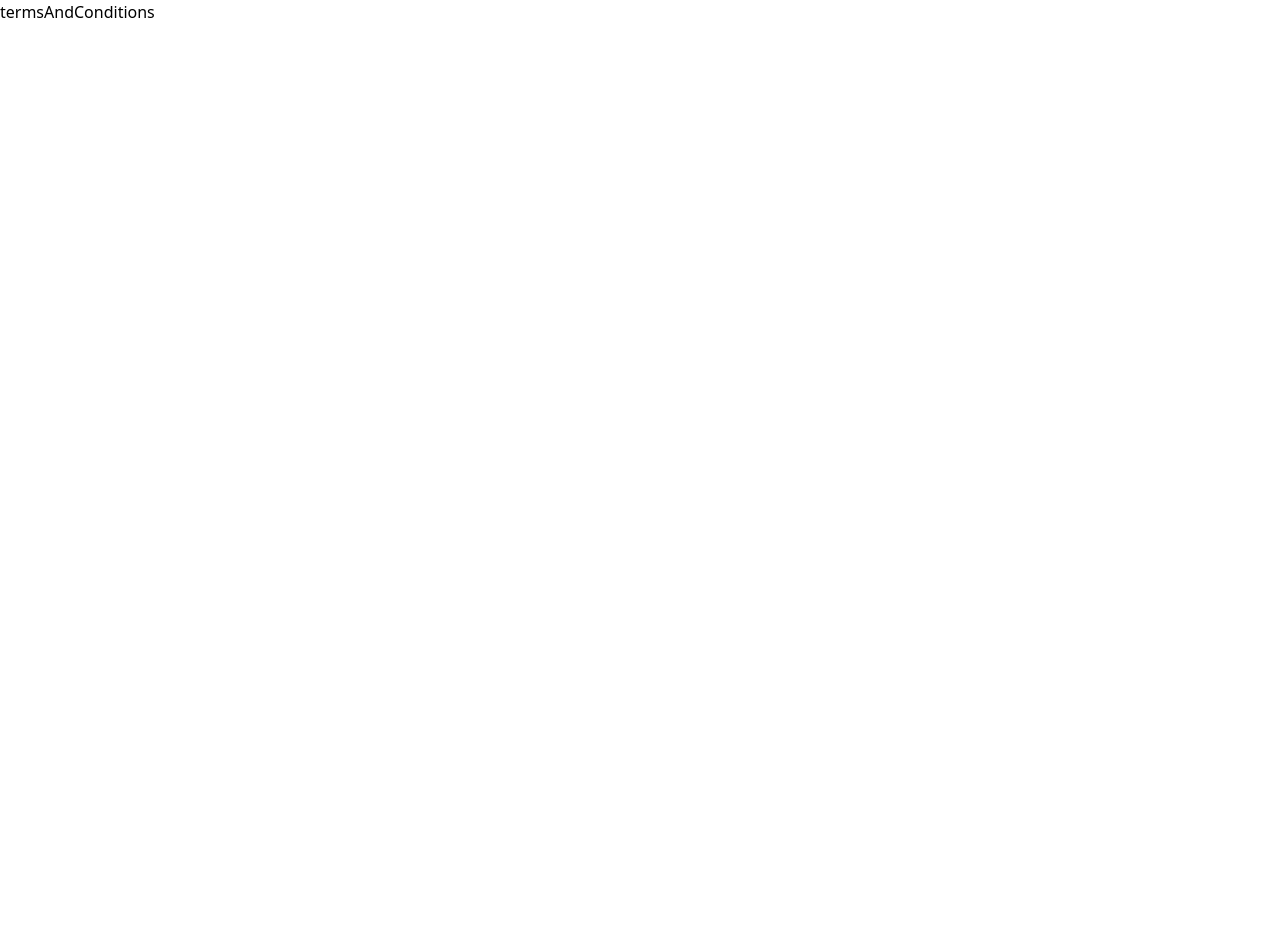
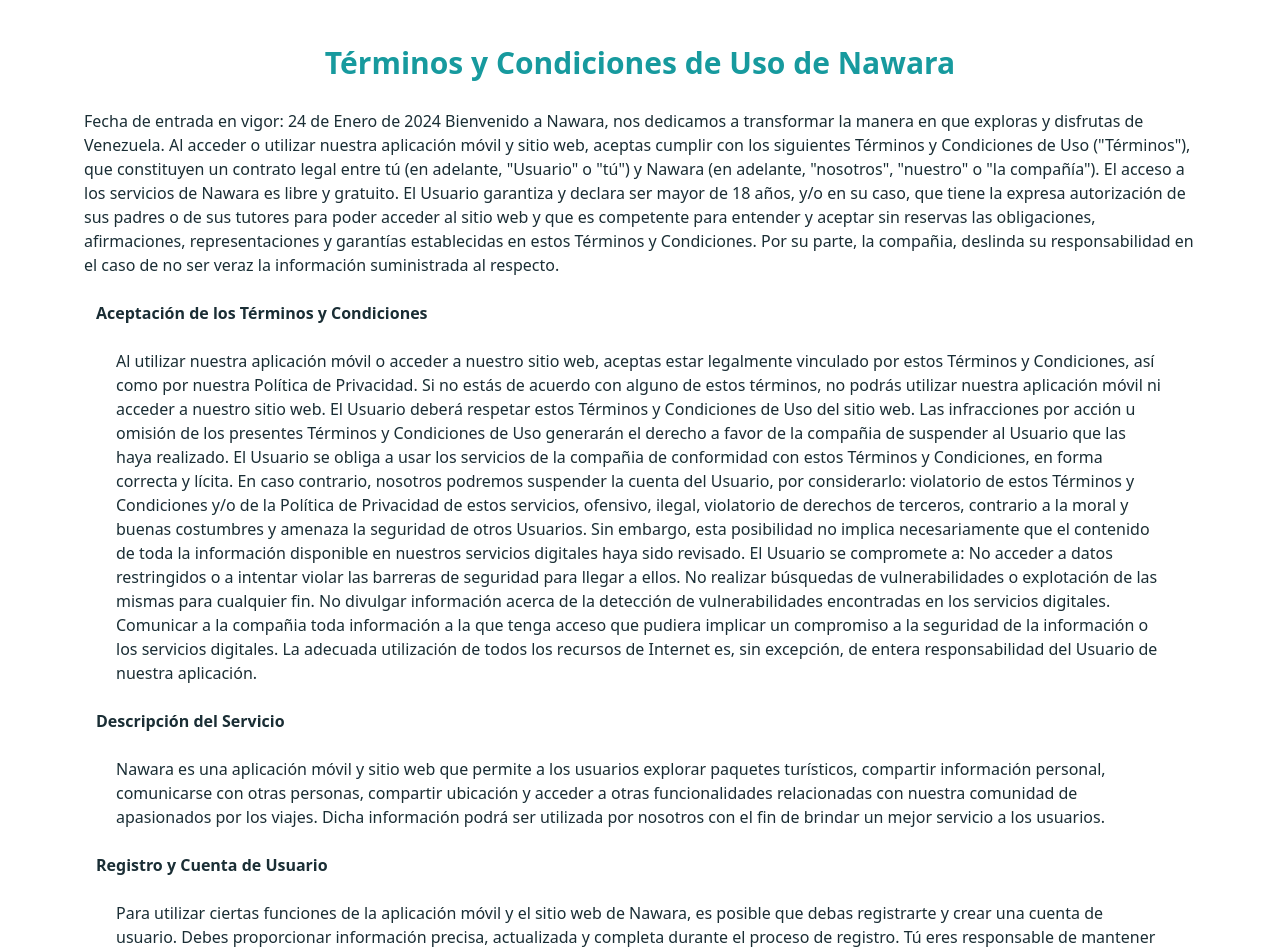
Before and after one commit to Nawarapp/web, a Next.js app: page /terms in a window 1280 px wide. Shown: the top 952 px of the page. Before the commit the page ends 800 px from the top, so only its background shows below. Built offline with nearby package versions, Linux system fonts and the light colour scheme.

Commit message:
actualizacion de terms

```diff
--- a/src/pages/politics.tsx
+++ b/src/pages/politics.tsx
@@ -5,7 +5,7 @@
 
   return (
     <>
-      <div className="bg-background h-full max-w-full flex flex-col gap-6 p-1 md:p-5 justify-center items-center text-sm md:text-base text-quaternary">
+      <div className="container">
         <div className="flex flex-col gap-6 p-5 max-w-6xl">
           <span className="font-bold text-xl md:text-5xl mx-8 flex justify-center text-primary">POLÍTICA DE PRIVACIDAD</span>
           <span className="font-bold mx-3">Última actualización: 19 de enero de 2024</span>
--- a/src/pages/terms.tsx
+++ b/src/pages/terms.tsx
@@ -1,5 +1,108 @@
-import React from 'react';
+import About from "../components/About";
 
-export default function termsAndConditions() {
-  return <div>termsAndConditions</div>;
+export default function terms () {
+  return (
+    <>
+      <div className="container">
+        <div className="flex flex-col gap-6 p-5 max-w-6xl">
+          <span className="font-bold text-xl md:text-3xl mx-8 flex justify-center text-primary">Términos y Condiciones de Uso de Nawara</span>
+          Fecha de entrada en vigor: 24 de Enero de 2024 Bienvenido a Nawara, nos dedicamos a transformar la manera en que exploras y disfrutas de Venezuela.
+          Al acceder o utilizar nuestra aplicación móvil y sitio web, aceptas cumplir con los siguientes Términos y Condiciones de Uso ("Términos"),
+          que constituyen un contrato legal entre tú (en adelante, "Usuario" o "tú") y Nawara (en adelante,
+          "nosotros", "nuestro" o "la compañía"). El acceso a los servicios de Nawara es libre y gratuito.
+          El Usuario garantiza y declara ser mayor de 18 años, y/o en su caso, que tiene la expresa autorización
+          de sus padres o de sus tutores para poder acceder al sitio web y que es competente para entender y
+          aceptar sin reservas las obligaciones, afirmaciones, representaciones y garantías establecidas en estos
+          Términos y Condiciones. Por su parte, la compañia, deslinda su responsabilidad en el caso de no ser veraz
+          la información suministrada al respecto.
+
+          <span className="font-bold mx-3">Aceptación de los Términos y Condiciones</span>
+          <span className="mx-8">Al utilizar nuestra aplicación móvil o acceder a nuestro sitio web, aceptas estar legalmente vinculado
+            por estos Términos y Condiciones, así como por nuestra Política de Privacidad. Si no estás de acuerdo con
+            alguno de estos términos, no podrás utilizar nuestra aplicación móvil ni acceder a nuestro sitio web.
+            El Usuario deberá respetar estos Términos y Condiciones de Uso del sitio web. Las infracciones por acción
+            u omisión de los presentes Términos y Condiciones de Uso generarán el derecho a favor de la compañia de
+            suspender al Usuario que las haya realizado. El Usuario se obliga a usar los servicios de la compañia de
+            conformidad con estos Términos y Condiciones, en forma correcta y lícita. En caso contrario, nosotros
+            podremos suspender la cuenta del Usuario, por considerarlo: violatorio de estos Términos y Condiciones y/o
+            de la Política de Privacidad de estos servicios, ofensivo, ilegal, violatorio de derechos de terceros,
+            contrario a la moral y buenas costumbres y amenaza la seguridad de otros Usuarios. Sin embargo, esta posibilidad
+            no implica necesariamente que el contenido de toda la información disponible en nuestros servicios digitales
+            haya sido revisado. El Usuario se compromete a: No acceder a datos restringidos o a intentar violar las
+            barreras de seguridad para llegar a ellos. No realizar búsquedas de vulnerabilidades o explotación de las
+            mismas para cualquier fin. No divulgar información acerca de la detección de vulnerabilidades encontradas
+            en los servicios digitales. Comunicar a la compañia toda información a la que tenga acceso que pudiera implicar
+            un compromiso a la seguridad de la información o los servicios digitales. La adecuada utilización de
+            todos los recursos de Internet es, sin excepción, de entera responsabilidad del Usuario de nuestra aplicación.
+          </span>
+          <span className="font-bold mx-3">Descripción del Servicio</span>
+          <span className="mx-8">
+            Nawara es una aplicación móvil y sitio web que permite a los usuarios explorar paquetes turísticos, compartir información
+            personal, comunicarse con otras personas, compartir ubicación y acceder a otras funcionalidades relacionadas
+            con nuestra comunidad de apasionados por los viajes. Dicha información podrá ser utilizada por nosotros
+            con el fin de brindar un mejor servicio a los usuarios.
+          </span>
+          <span className="font-bold mx-3">Registro y Cuenta de Usuario</span>
+          <span className="mx-8">
+            Para utilizar ciertas funciones de la aplicación móvil y el sitio web de Nawara, es posible que debas
+            registrarte y crear una cuenta de usuario. Debes proporcionar información precisa, actualizada y completa
+            durante el proceso de registro. Tú eres responsable de mantener la confidencialidad de tu cuenta y de todas
+            las actividades que ocurran bajo tu cuenta.
+          </span>
+          <span className="font-bold mx-3">Uso Aceptable</span>
+          <span className="mx-8">
+            Al utilizar nuestra aplicación móvil y sitio web, aceptas no hacer lo siguiente: Violentar cualquier ley o
+            regulación aplicable. Publicar, compartir o transmitir cualquier contenido que sea ilegal, ofensivo, difamatorio,
+            obsceno o que infrinja los derechos de terceros. Utilizar la aplicación móvil o sitio web para fines
+            comerciales sin nuestro consentimiento previo por escrito. Intentar acceder de forma no autorizada a
+            nuestra aplicación móvil o sitio web, o a sistemas relacionados.
+          </span>
+          <span className="font-bold mx-3">Propiedad Intelectual</span>
+          <span className="mx-8">
+            Nuestra aplicación móvil y sitio web, así como todo el contenido y los materiales presentes en ellos
+            (incluyendo, entre otros, texto, gráficos, logotipos, imágenes, videos, software, diseños y marcas registradas),
+            están protegidos por leyes de propiedad intelectual. No se otorga ninguna licencia sobre dichos derechos de
+            propiedad intelectual, salvo que se indique explícitamente.
+          </span>
+          <span className="font-bold mx-3">Enlaces a Terceros</span>
+          <span className="mx-8">
+            Nuestra aplicación móvil y sitio web pueden contener enlaces a sitios web de terceros o servicios que no están
+            controlados por Nawara. No tenemos control sobre el contenido, las políticas de privacidad o las prácticas de
+            los sitios web de terceros, y no asumimos ninguna responsabilidad por ellos.
+          </span>
+          <span className="font-bold mx-3">Limitación de Responsabilidad</span>
+          <span className="mx-8">
+            En la medida máxima permitida por la ley aplicable, Nawara no será responsable de ningún daño directo,
+            indirecto, incidental, especial o consecuente que surja del uso o la imposibilidad de uso de nuestra aplicación
+            móvil o sitio web.
+          </span>
+          <span className="font-bold mx-3">Modificaciones de los Términos y Condiciones</span>
+          <span className="mx-8">
+            Nos reservamos el derecho de modificar estos Términos y Condiciones en cualquier momento, a nuestra discreción.
+            Cualquier modificación entrará en vigor inmediatamente después de su publicación en nuestra aplicación móvil
+            o sitio web. Es tu responsabilidad revisar periódicamente estos Términos y Condiciones para estar informado
+            sobre las actualizaciones.
+          </span>
+          <span className="font-bold mx-3">Terminación</span>
+          <span className="mx-8">
+            Podemos terminar tu acceso a nuestra aplicación móvil o sitio web en cualquier momento y por cualquier
+            motivo, sin previo aviso.
+          </span>
+          <span className="font-bold mx-3">Ley Aplicable y Jurisdicción</span>
+          <span className="mx-8 mb-5">
+            Estos Términos y Condiciones se regirán e interpretarán de acuerdo con las leyes del país en el que
+            Nawara tiene su sede principal. Cualquier disputa que surja en relación con estos Términos y Condiciones
+            estará sujeta a la jurisdicción exclusiva de los tribunales competentes en dicha ubicación.
+          </span>
+
+          Si tienes alguna pregunta o inquietud sobre estos Términos y Condiciones, por favor contáctanos a través
+          de nuestra página de contacto en https://nawara.app/contacto. Al utilizar nuestra aplicación móvil y
+          sitio web, confirmas que has leído, comprendido y aceptado estos Términos y Condiciones de Uso. ¡Disfruta
+          de Nawara y de nuestra comunidad de apasionados viajeros!
+        <hr className="mt-8 border-t-1 border-quaternary"/>
+        </div>
+        <About/>
+      </div>
+    </>
+  )
 }
--- a/src/styles/main.css
+++ b/src/styles/main.css
@@ -26,3 +26,7 @@
 .content ul {
   @apply my-6;
 }
+
+.container {
+  @apply bg-background h-full max-w-full flex flex-col gap-6 p-1 md:p-5 justify-center items-center text-sm md:text-base text-quaternary
+}
```
